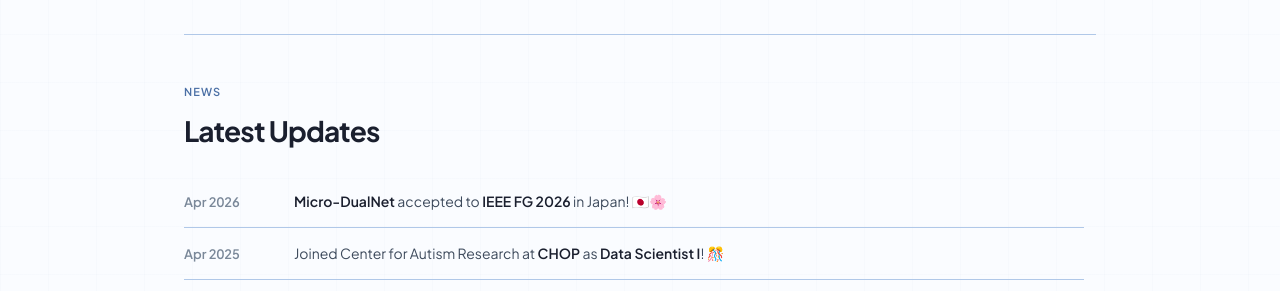
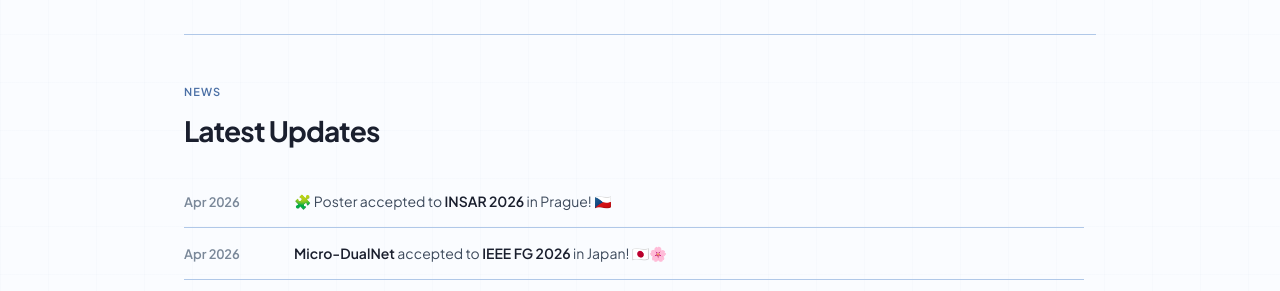
Before and after one commit to nairg1/nairg1.github.io, a plain HTML site: page index.html in a window 1280 px wide. Shown: the part 494-785 px from the top of the page. Drawn offline with nearby package versions, Linux system fonts and the light colour scheme.

Commit message:
Update news item
Co-Authored-By: Claude Opus 4.6 (1M context) <noreply@anthropic.com>

```diff
--- a/index.html
+++ b/index.html
@@ -92,6 +92,10 @@
         <h2 class="section-title">Latest Updates</h2>
     </div>
     <div class="news-list animate-on-scroll delay-1">
+        <div class="news-item">
+            <span class="news-date">Apr 2026</span>
+            <p class="news-text">🧩 Poster accepted to <strong>INSAR 2026</strong> in Prague! 🇨🇿</p>
+        </div>
         <div class="news-item">
             <span class="news-date">Apr 2026</span>
             <p class="news-text"> <strong>Micro-DualNet</strong> accepted to <strong>IEEE FG 2026</strong> in Japan! 🇯🇵🌸 </p>
```
